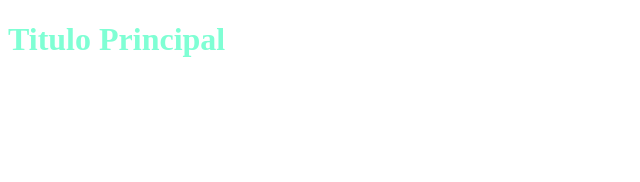
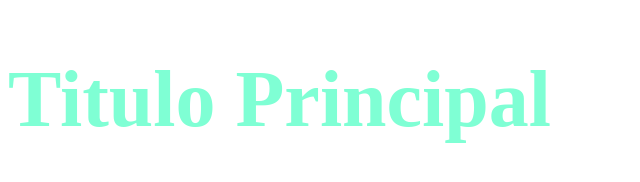
Before and after one commit to isalopeszx/merge, a plain HTML site: page index.html in a window 1280 px wide. Shown: the whole page, without its empty margins (0-640 px from the left). Drawn offline with Linux system fonts and the light colour scheme.

Commit message:
Finalizando

```diff
--- a/css/style.css
+++ b/css/style.css
@@ -1,3 +1,4 @@
 h1 {
-    color: aquamarine
+    color: aquamarine;
+    font-size: 5rem;
 }
```
